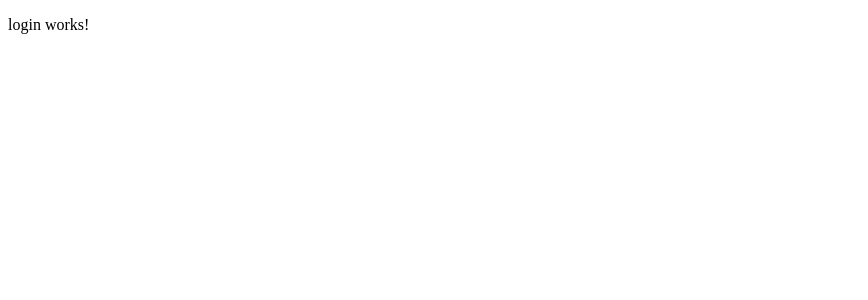
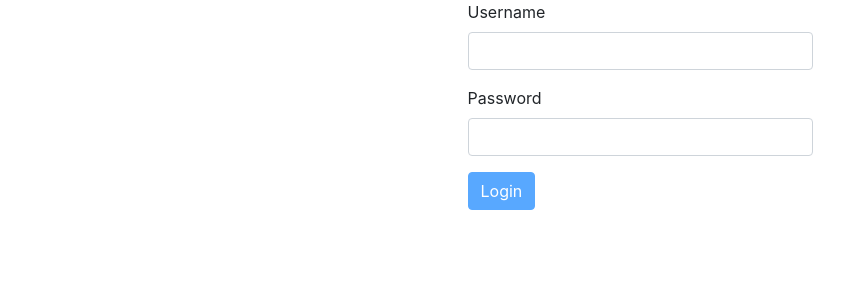
Before and after one commit to peraltapam/dracarys, an Angular app: page /login in a window 1280 px wide. Shown: the top 300 px of the page, without its empty margins (0-868 px from the left). Built offline with nearby package versions, Linux system fonts and the light colour scheme.

Commit message:
add login template and logic

```diff
--- a/angular.json
+++ b/angular.json
@@ -28,6 +28,7 @@
               "src/assets"
             ],
             "styles": [
+              "./node_modules/bootstrap/dist/css/bootstrap.min.css",
               "src/styles.sass"
             ],
             "scripts": []
--- a/src/app/app.module.ts
+++ b/src/app/app.module.ts
@@ -1,5 +1,6 @@
 import { BrowserModule } from '@angular/platform-browser';
 import { NgModule } from '@angular/core';
+import { FormsModule} from '@angular/forms';
 
 import { AppComponent } from './app.component';
 import { LoginComponent } from './login/login.component';
@@ -12,6 +13,7 @@ import { AppRoutingModule } from './app-routing.module';
   ],
   imports: [
     BrowserModule,
+    FormsModule,
     AppRoutingModule
   ],
   providers: [],
--- a/src/app/login/login.component.html
+++ b/src/app/login/login.component.html
@@ -1,3 +1,41 @@
-<p>
-  login works!
-</p>
+<div class="container">
+  <div class="row">
+    <div class="login-form">
+      <div *ngIf="showAlert" class="alert alert-danger" role="alert">
+        Username or password invalid!
+      </div>
+      <form (ngSubmit)="loginHandler(loginForm)" #loginForm="ngForm">
+        <div class="form-group">
+          <label for="username">Username</label>
+          <input
+            type="text"
+            class="form-control"
+            name="username"
+            ngModel
+            required
+            #username="ngModel">
+          <span
+            class="help-block"
+            *ngIf="!username.valid && username.touched">Please enter your username.</span>
+        </div>
+        <div class="form-group">
+          <label for="password">Password</label>
+          <input
+            type="password"
+            class="form-control"
+            name="password"
+            ngModel
+            required
+            #password="ngModel">
+            <span
+            class="help-block"
+            *ngIf="!password.valid && password.touched">Please enter your password.</span>
+        </div>
+        <button
+        type="submit"
+        class="btn btn-primary"
+        [disabled]="!loginForm.valid">Login</button>
+      </form>
+    </div>
+  </div>
+</div>
--- a/src/app/login/login.component.sass
+++ b/src/app/login/login.component.sass
@@ -0,0 +1,12 @@
+.login-form
+    margin: 0 auto
+    min-width: 345px
+
+label
+    display: block
+
+.form-control.ng-touched.ng-invalid
+    border: 1px solid red
+
+.help-block
+    color: red
--- a/src/app/login/login.component.ts
+++ b/src/app/login/login.component.ts
@@ -1,4 +1,5 @@
 import { Component, OnInit } from '@angular/core';
+import { NgForm } from '@angular/forms';
 
 @Component({
   selector: 'app-login',
@@ -6,10 +7,23 @@ import { Component, OnInit } from '@angular/core';
   styleUrls: ['./login.component.sass']
 })
 export class LoginComponent implements OnInit {
+  user = {username: 'dany', password: 'drogon'};
+  showAlert = false;
 
   constructor() { }
 
   ngOnInit() {
   }
 
+  loginHandler(form: NgForm) {
+    console.log('login clicked', form);
+    if(form.value.username === this.user.username &&
+       form.value.password === this.user.password ) {
+      console.log('login successful');
+      this.showAlert = false;
+    } else {
+      this.showAlert = true;
+    }
+  }
+
 }
```
